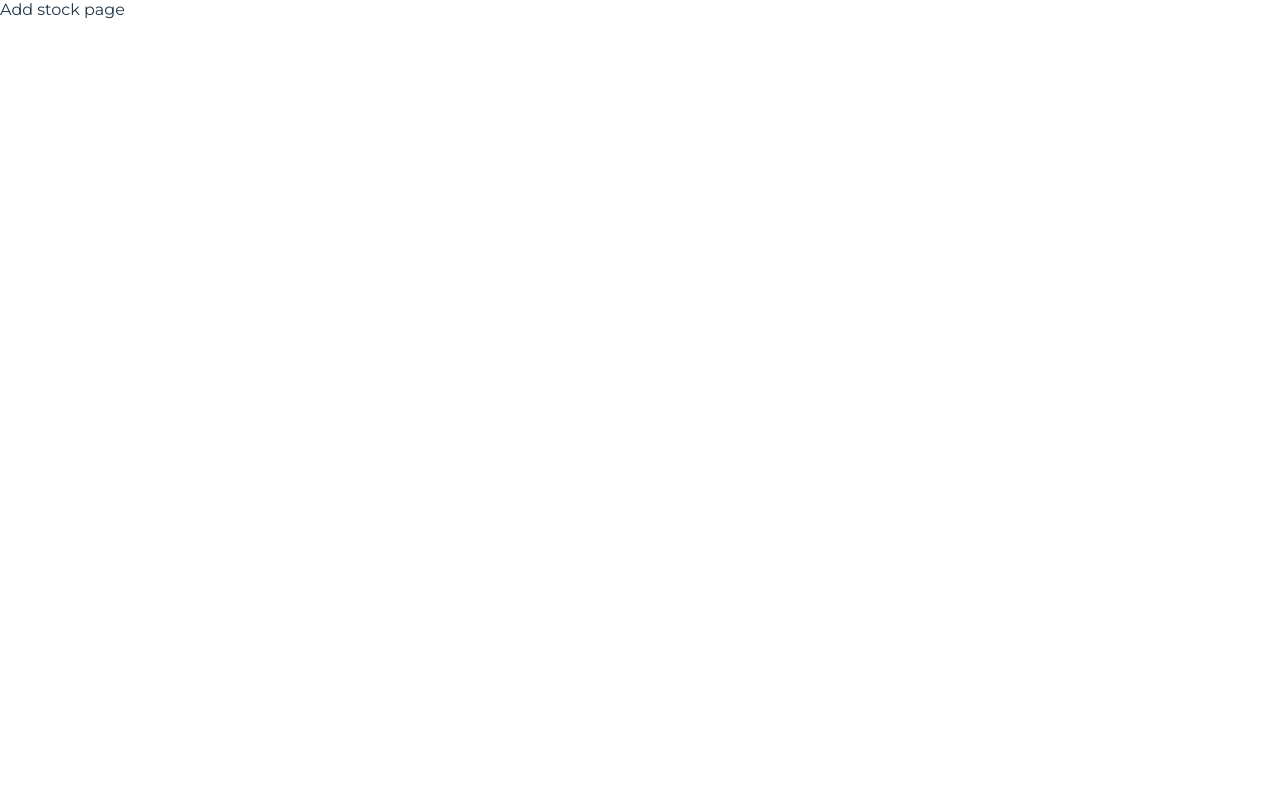
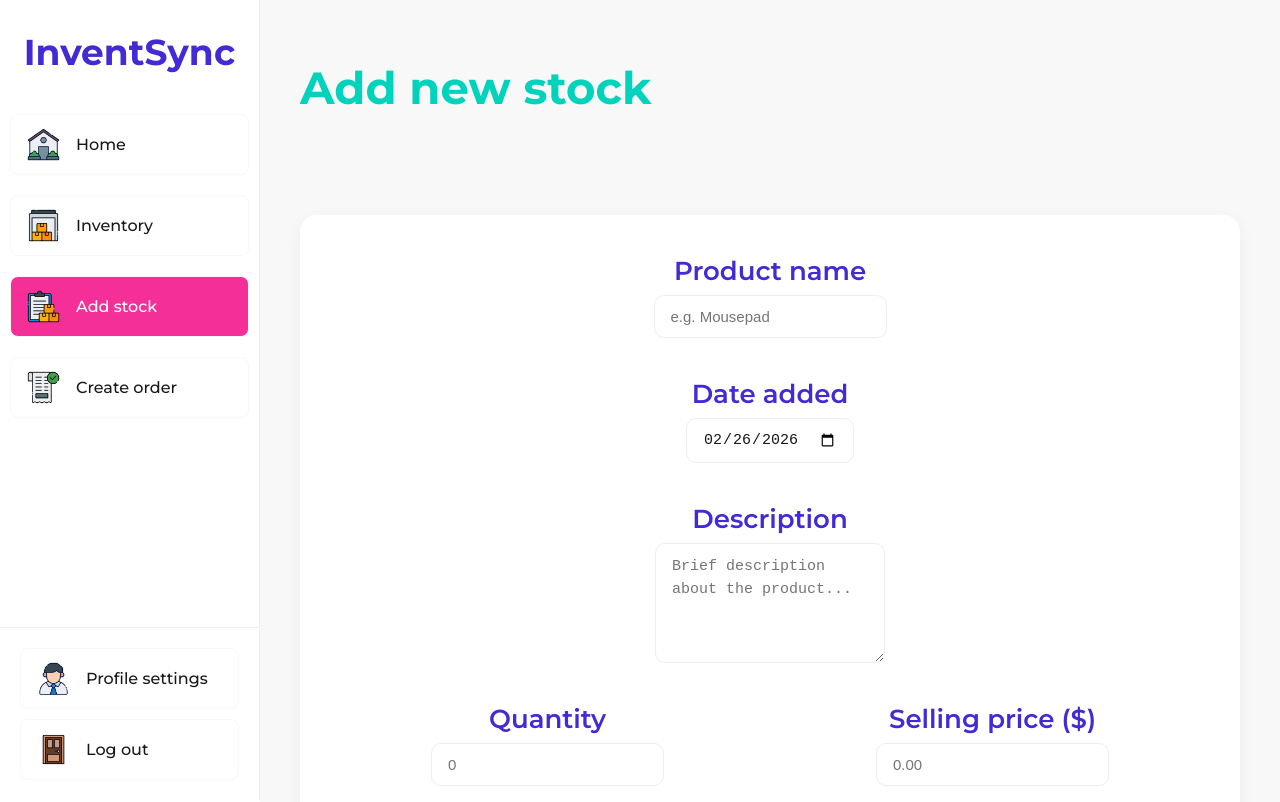
Before and after one commit to adela1coroiu/my_inventory_app, a React (Vite) app in the folder my_inventory_app/: page /add-stock in a window 1280 px wide. Shown: the top 802 px of the page. Built offline with nearby package versions, Linux system fonts and the light colour scheme; no server answers.

Commit message:
feat: created the Add new stock page

```diff
--- a/my_inventory_app/src/components/AddStock.jsx
+++ b/my_inventory_app/src/components/AddStock.jsx
@@ -1,6 +1,131 @@
+import '../styles/AddStock.css';
+import Sidebar from './Sidebar';
+import { useSelector } from 'react-redux';
+import { supabase } from '../supabase/supabaseClient';
+import { useState } from 'react';
+
 function AddStock() {
+
+    const user = useSelector((state) => state.auth.user);
+    const [loading, setLoading] = useState(false);
+
+    const [formData, setFormData] = useState({
+        name: '',
+        description: '',
+        quantity: '',
+        price: '',
+        date: new Date().toISOString().split('T')[0]
+    });
+
+    const handleChange = (event) => {
+        setFormData({...formData, [event.target.name]: event.target.value});
+    };
+
+    const handleSubmit = async (event) => {
+        event.preventDefault();
+        setLoading(true);
+
+        const { error } = await supabase
+            .from('stocks')
+            .insert([{
+                name: formData.name,
+                description: formData.description,
+                quantity: parseInt(formData.quantity),
+                price: parseFloat(formData.price),
+                date_added: formData.date,
+                user_id: user.id
+            }
+        ]);
+
+        if(error) {
+            alert(error.message);
+        }
+        else {
+            alert("Stock added successfully!");
+            setFormData({
+                name: '',
+                description: '',
+                quantity: '',
+                price: '',
+                date: new Date().toISOString().split('T')[0]
+            })
+        }
+        setLoading(false);
+    }
+
     return (
-        <div>Add stock page</div>
+        <div className='dashboard-layout'>
+            <Sidebar />
+            <div className='form-container'>
+                <h2 className='page-title'>Add new stock</h2>
+                <form className='add-stock-card' onSubmit={handleSubmit}>
+                    <div className='form-row'>
+                        <div className="form-group">
+                            <label>Product name</label>
+                            <input
+                                type="text"
+                                name="name"
+                                value={formData.name}
+                                onChange={handleChange}
+                                required
+                                placeholder="e.g. Mousepad"
+                            />
+                        </div>
+                    </div>
+
+                    <div className="form-group">
+                        <label>Date added</label>
+                        <input
+                            type="date"
+                            name="date"
+                            value={formData.date}
+                            onChange={handleChange}
+                            required
+                        />
+                    </div>
+
+                    <div className="form-group">
+                        <label>Description</label>
+                        <textarea
+                            name="description"
+                            value={formData.description}
+                            onChange={handleChange}
+                            placeholder='Brief description about the product...'
+                        />
+                    </div>
+
+                    <div className="form-row">
+                        <div className="form-group">
+                            <label>Quantity</label>
+                            <input
+                                type="number"
+                                name="quantity"
+                                value={formData.quantity}
+                                onChange={handleChange}
+                                required
+                                placeholder="0"
+                            />
+                        </div>
+                        <div className="form-group">
+                            <label>Selling price ($)</label>
+                            <input
+                                type="number"
+                                step="0.01"
+                                name="price"
+                                value={formData.price}
+                                onChange={handleChange}
+                                required
+                                placeholder="0.00"
+                            />
+                        </div>
+                    </div>
+
+                    <button type="submit" className="button button-secondary" disabled={loading}>
+                        {loading ? 'Saving...' : 'Add to inventory'}
+                    </button>
+                </form>
+            </div>
+        </div>
     )
 }
 
--- /dev/null
+++ b/my_inventory_app/src/styles/AddStock.css
@@ -0,0 +1,102 @@
+.dashboard-layout {
+    display: flex;
+    min-height: 100vh;
+    width: 100%;
+}
+
+.form-container {
+    flex: 1;
+    margin-left: 260px;
+    padding: 60px 40px;
+    background-color: var(--base-200);
+    display: flex;
+    flex-direction: column;
+    align-items: center;
+}
+
+.page-title {
+    width: 100%;
+    max-width: 1000px;
+    margin-bottom: 100px;
+    font-size: 45px;
+    color: var(--accent);
+    font-weight: 700;
+    text-align: left;
+}
+
+.add-stock-card {
+    width: 100%;
+    max-width: 1000px;
+    background: var(--base-100);
+    padding: 40px;
+    border-radius: 16px;
+    box-shadow: 0 4px 15px rgba(0, 0, 0, 0.05);
+    display: flex;
+    flex-direction: column;
+    gap: 40px;
+}
+
+.form-row {
+    display: flex;
+    gap: 30px;
+}
+
+.form-group {
+    display: flex;
+    flex-direction: column;
+    gap: 8px;
+    flex: 1;
+}
+
+.form-group label {
+    font-size: 26px;
+    font-weight: 600;
+    color: var(--primary);
+}
+
+.form-group input,
+.form-group textarea {
+    padding: 12px 16px;
+    font-size: 15px;
+    border: 1px solid var(--base-300);
+    border-radius: 10px;
+    background-color: var(--base-100);
+    color: var(--base-content);
+    transition: all 0.2s ease-in-out;
+    outline: none;
+}
+
+.form-group input:hover,
+.form-group textarea:hover {
+    border-color: var(--primary-focus);
+}
+
+.form-group input:focus,
+.form-group textarea:focus {
+    border-color: var(--primary);
+    box-shadow: 0 0 0 3px rgba(var(--primary-rgb), 0.1); /* Subtle glow */
+    background-color: #fff;
+}
+
+textarea {
+    min-height: 120px;
+    resize: vertical;
+    line-height: 1.5;
+}
+
+.button-secondary {
+    width: fit-content;
+    align-self: center;
+    margin-top: 40px;
+}
+
+.button-secondary:disabled {
+    opacity: 0.6;
+    cursor: not-allowed;
+}
+
+@media (max-width: 600px) {
+    .form-row {
+        flex-direction: column;
+    }
+}
```
